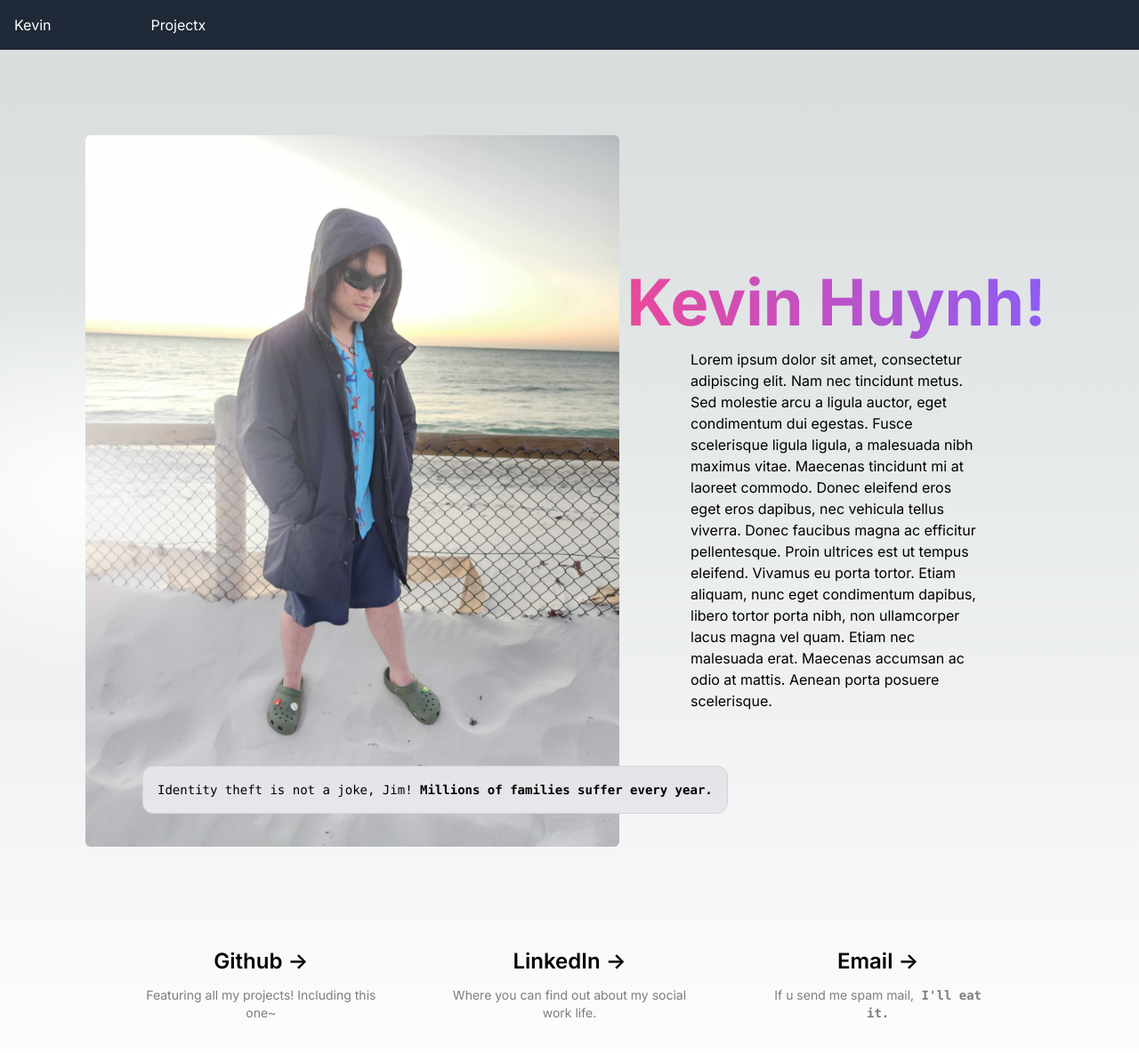
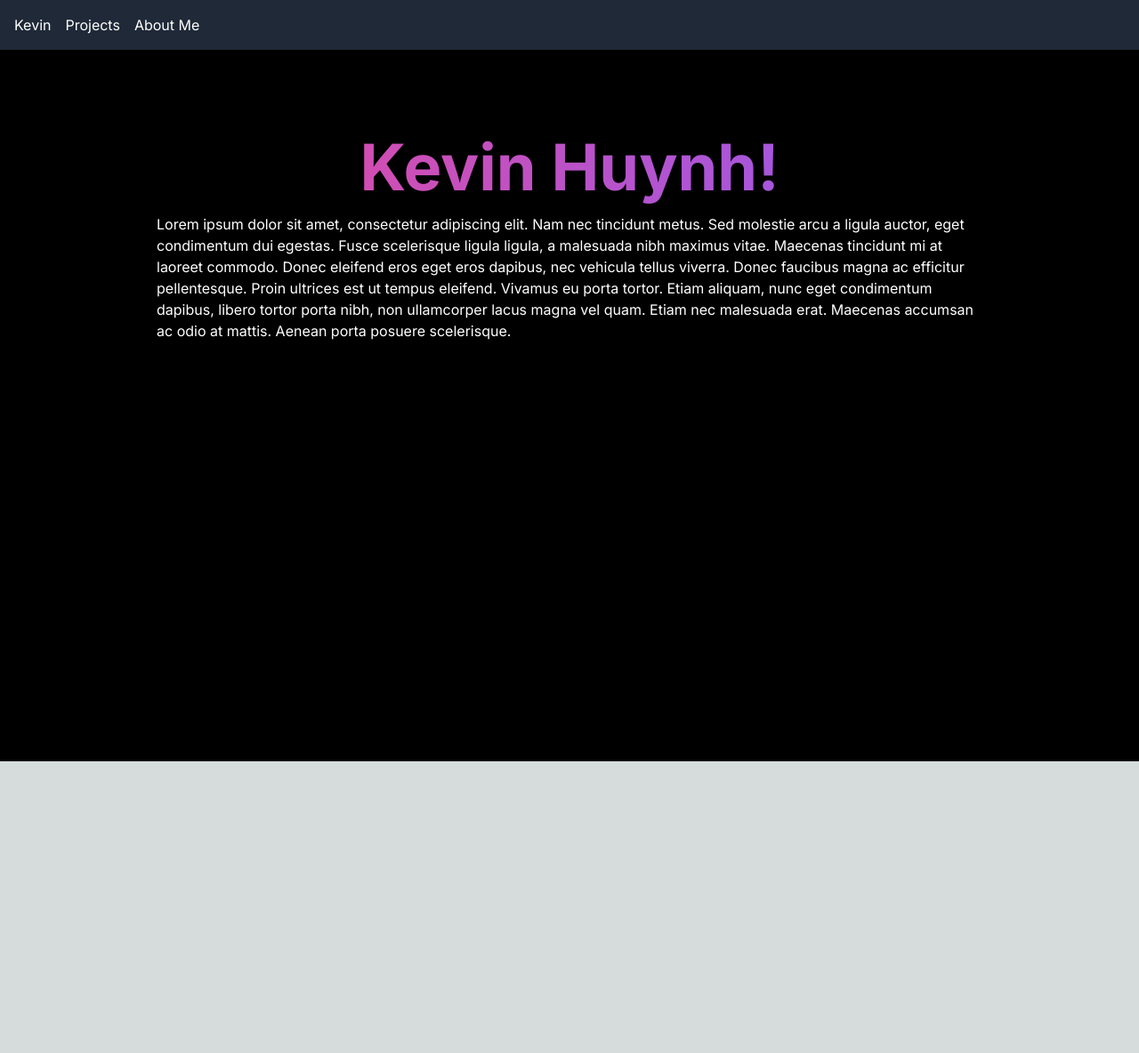
Before and after one commit to kevin-whowin/personal-website, a Next.js app in the folder personal-website/: page / in a window 1280 px wide. Shown: the top 1184 px of the page at 89% size. After the commit the page ends 856 px from the top, so only its background shows below. Built offline with nearby package versions, Linux system fonts and the light colour scheme.

Commit message:
Changed page layouts

```diff
--- /dev/null
+++ b/personal-website/src/app/aboutme/page.tsx
@@ -0,0 +1,78 @@
+import Image from 'next/image';
+import kevinImage from './kevin.jpg';
+
+export default function Home() {
+  return (
+    <main className="flex min-h-screen flex-col items-center justify-between bg-cover p-24">
+
+      <div className="relative z-[-1] flex place-items-center before:absolute before:h-[300px] before:w-full before:-translate-x-1/2 before:rounded-full before:bg-gradient-radial before:from-white before:to-transparent before:blur-2xl before:content-[''] after:absolute after:-z-20 after:h-[180px] after:w-full after:translate-x-1/3 after:bg-gradient-conic after:from-sky-200 after:via-blue-200 after:blur-2xl after:content-[''] before:dark:bg-gradient-to-br before:dark:from-transparent before:dark:to-blue-700 before:dark:opacity-10 after:dark:from-sky-900 after:dark:via-[#0141ff] after:dark:opacity-40 sm:before:w-[480px] sm:after:w-[240px] before:lg:h-[360px]">
+        <Image src={kevinImage} alt="Kevin Huynh" className="rounded-md" width={600} height={192} />
+        <div className=" pl-16 pt-96 mt-72 absolute inset-0 z-10 w-full max-w-5xl items-center font-mono text-sm lg:flex">
+        <p className="fixed left-0 top-0 flex w-full justify-center border-b border-gray-300 bg-gradient-to-b from-zinc-200 pb-6 pt-8 backdrop-blur-2xl dark:border-neutral-800 dark:bg-zinc-800/30 dark:from-inherit lg:static lg:w-auto lg:rounded-xl lg:border lg:bg-gray-200 lg:p-4 lg:dark:bg-zinc-800/30">
+          Identity theft is not a joke, Jim!&nbsp;
+          <code className="font-mono font-bold">Millions of families suffer every year.</code>
+        </p>
+      </div>
+
+        <div>
+          <h1 className=" pb-4 text-6xl font-bold text-center text-transparent bg-clip-text bg-gradient-to-r from-pink-500 to-violet-500 sm:text-7xl sm:dark:from-sky-900 sm:dark:to-blue-900">
+            Kevin Huynh!
+          </h1>
+          <div className="flex flex-col space-y-8 mx-20 ">
+            Lorem ipsum dolor sit amet, consectetur adipiscing elit. Nam nec tincidunt metus. Sed molestie arcu a ligula auctor, eget condimentum dui egestas. Fusce scelerisque ligula ligula, a malesuada nibh maximus vitae. Maecenas tincidunt mi at laoreet commodo. Donec eleifend eros eget eros dapibus, nec vehicula tellus viverra. Donec faucibus magna ac efficitur pellentesque. Proin ultrices est ut tempus eleifend. Vivamus eu porta tortor. Etiam aliquam, nunc eget condimentum dapibus, libero tortor porta nibh, non ullamcorper lacus magna vel quam. Etiam nec malesuada erat. Maecenas accumsan ac odio at mattis. Aenean porta posuere scelerisque.
+          </div>
+        </div>
+      </div>
+
+      <div className="pt-24 mb-32 grid place-items-center text-center lg:mb-0 lg:w-full lg:max-w-5xl lg:grid-cols-3 gap-4">
+        <a href="https://github.com/kevin-whowin"
+          className="group rounded-lg border border-transparent px-5 py-4 transition-colors hover:border-gray-300 hover:bg-gray-100 hover:dark:border-neutral-700 hover:dark:bg-neutral-800/30"
+          target="_blank"
+          rel="noopener noreferrer"
+        >
+          <h2 className="mb-3 text-2xl font-semibold">
+            Github{" "}
+            <span className="inline-block transition-transform group-hover:translate-x-1 motion-reduce:transform-none">
+              -&gt;
+            </span>
+          </h2>
+          <p className="m-0 max-w-[30ch] text-sm opacity-50">
+            Featuring all my projects! Including this one~
+          </p>
+        </a>
+
+        <a href="https://www.linkedin.com/in/kevin-huynh-a6269a258"
+          className="group rounded-lg border border-transparent px-5 py-4 transition-colors hover:border-gray-300 hover:bg-gray-100 hover:dark:border-neutral-700 hover:dark:bg-neutral-800/30"
+          target="_blank"
+          rel="noopener noreferrer"
+        >
+          <h2 className="mb-3 text-2xl font-semibold">
+            LinkedIn{" "}
+            <span className="inline-block transition-transform group-hover:translate-x-1 motion-reduce:transform-none">
+              -&gt;
+            </span>
+          </h2>
+          <p className="m-0 max-w-[30ch] text-sm opacity-50">
+            Where you can find out about my social work life.
+          </p>
+        </a>
+        <a
+          className="group rounded-lg border border-transparent px-5 py-4 transition-colors hover:border-gray-300 hover:bg-gray-100 hover:dark:border-neutral-700 hover:dark:bg-neutral-800/30"
+          target="_blank"
+          rel="noopener noreferrer"
+        >
+          <h2 className="mb-3 text-2xl font-semibold">
+            Email{" "}
+            <span className="inline-block transition-transform group-hover:translate-x-1 motion-reduce:transform-none">
+              -&gt;
+            </span>
+          </h2>
+          <p className="m-0 max-w-[30ch] text-sm opacity-50">
+            If u send me spam mail,
+            <code className="font-mono font-bold"> I'll eat it.</code>
+          </p>
+        </a>
+      </div>
+    </main>
+  );
+}
--- a/personal-website/src/app/layout.tsx
+++ b/personal-website/src/app/layout.tsx
@@ -1,4 +1,4 @@
-import Navbar from './components/navbar';
+import Navbar from '../components/navbar';
 import type { Metadata } from "next";
 import { Inter } from "next/font/google";
 import "./globals.css";
--- a/personal-website/src/app/page.tsx
+++ b/personal-website/src/app/page.tsx
@@ -1,78 +1,14 @@
-import Image from 'next/image';
-import kevinImage from './kevin.jpg';
-
 export default function Home() {
   return (
-    <main className="flex min-h-screen flex-col items-center justify-between bg-cover p-24">
-
-      <div className="relative z-[-1] flex place-items-center before:absolute before:h-[300px] before:w-full before:-translate-x-1/2 before:rounded-full before:bg-gradient-radial before:from-white before:to-transparent before:blur-2xl before:content-[''] after:absolute after:-z-20 after:h-[180px] after:w-full after:translate-x-1/3 after:bg-gradient-conic after:from-sky-200 after:via-blue-200 after:blur-2xl after:content-[''] before:dark:bg-gradient-to-br before:dark:from-transparent before:dark:to-blue-700 before:dark:opacity-10 after:dark:from-sky-900 after:dark:via-[#0141ff] after:dark:opacity-40 sm:before:w-[480px] sm:after:w-[240px] before:lg:h-[360px]">
-        <Image src={kevinImage} alt="Kevin Huynh" className="rounded-md" width={600} height={192} />
-        <div className=" pl-16 pt-96 mt-72 absolute inset-0 z-10 w-full max-w-5xl items-center font-mono text-sm lg:flex">
-        <p className="fixed left-0 top-0 flex w-full justify-center border-b border-gray-300 bg-gradient-to-b from-zinc-200 pb-6 pt-8 backdrop-blur-2xl dark:border-neutral-800 dark:bg-zinc-800/30 dark:from-inherit lg:static lg:w-auto lg:rounded-xl lg:border lg:bg-gray-200 lg:p-4 lg:dark:bg-zinc-800/30">
-          Identity theft is not a joke, Jim!&nbsp;
-          <code className="font-mono font-bold">Millions of families suffer every year.</code>
-        </p>
-      </div>
-
+    <main className=" bg-black flex min-h-screen flex-col items-center justify-between bg-cover p-24">
         <div>
           <h1 className=" pb-4 text-6xl font-bold text-center text-transparent bg-clip-text bg-gradient-to-r from-pink-500 to-violet-500 sm:text-7xl sm:dark:from-sky-900 sm:dark:to-blue-900">
             Kevin Huynh!
           </h1>
-          <div className="flex flex-col space-y-8 mx-20 ">
+          <div className="flex text-white flex-col space-y-8 mx-20 ">
             Lorem ipsum dolor sit amet, consectetur adipiscing elit. Nam nec tincidunt metus. Sed molestie arcu a ligula auctor, eget condimentum dui egestas. Fusce scelerisque ligula ligula, a malesuada nibh maximus vitae. Maecenas tincidunt mi at laoreet commodo. Donec eleifend eros eget eros dapibus, nec vehicula tellus viverra. Donec faucibus magna ac efficitur pellentesque. Proin ultrices est ut tempus eleifend. Vivamus eu porta tortor. Etiam aliquam, nunc eget condimentum dapibus, libero tortor porta nibh, non ullamcorper lacus magna vel quam. Etiam nec malesuada erat. Maecenas accumsan ac odio at mattis. Aenean porta posuere scelerisque.
           </div>
         </div>
-      </div>
-
-      <div className="pt-24 mb-32 grid place-items-center text-center lg:mb-0 lg:w-full lg:max-w-5xl lg:grid-cols-3 gap-4">
-        <a href="https://github.com/kevin-whowin"
-          className="group rounded-lg border border-transparent px-5 py-4 transition-colors hover:border-gray-300 hover:bg-gray-100 hover:dark:border-neutral-700 hover:dark:bg-neutral-800/30"
-          target="_blank"
-          rel="noopener noreferrer"
-        >
-          <h2 className="mb-3 text-2xl font-semibold">
-            Github{" "}
-            <span className="inline-block transition-transform group-hover:translate-x-1 motion-reduce:transform-none">
-              -&gt;
-            </span>
-          </h2>
-          <p className="m-0 max-w-[30ch] text-sm opacity-50">
-            Featuring all my projects! Including this one~
-          </p>
-        </a>
-
-        <a href="https://www.linkedin.com/in/kevin-huynh-a6269a258"
-          className="group rounded-lg border border-transparent px-5 py-4 transition-colors hover:border-gray-300 hover:bg-gray-100 hover:dark:border-neutral-700 hover:dark:bg-neutral-800/30"
-          target="_blank"
-          rel="noopener noreferrer"
-        >
-          <h2 className="mb-3 text-2xl font-semibold">
-            LinkedIn{" "}
-            <span className="inline-block transition-transform group-hover:translate-x-1 motion-reduce:transform-none">
-              -&gt;
-            </span>
-          </h2>
-          <p className="m-0 max-w-[30ch] text-sm opacity-50">
-            Where you can find out about my social work life.
-          </p>
-        </a>
-        <a
-          className="group rounded-lg border border-transparent px-5 py-4 transition-colors hover:border-gray-300 hover:bg-gray-100 hover:dark:border-neutral-700 hover:dark:bg-neutral-800/30"
-          target="_blank"
-          rel="noopener noreferrer"
-        >
-          <h2 className="mb-3 text-2xl font-semibold">
-            Email{" "}
-            <span className="inline-block transition-transform group-hover:translate-x-1 motion-reduce:transform-none">
-              -&gt;
-            </span>
-          </h2>
-          <p className="m-0 max-w-[30ch] text-sm opacity-50">
-            If u send me spam mail,
-            <code className="font-mono font-bold"> I'll eat it.</code>
-          </p>
-        </a>
-      </div>
     </main>
   );
 }
--- /dev/null
+++ b/personal-website/src/app/util/mouse.tsx
@@ -0,0 +1,27 @@
+import { useEffect, useState } from "react";
+
+interface MousePosition {
+	x: number;
+	y: number;
+}
+
+export function useMousePosition(): MousePosition {
+	const [mousePosition, setMousePosition] = useState<MousePosition>({
+		x: 0,
+		y: 0,
+	});
+
+	useEffect(() => {
+		const handleMouseMove = (event: MouseEvent) => {
+			setMousePosition({ x: event.clientX, y: event.clientY });
+		};
+
+		window.addEventListener("mousemove", handleMouseMove);
+
+		return () => {
+			window.removeEventListener("mousemove", handleMouseMove);
+		};
+	}, []);
+
+	return mousePosition;
+}
--- a/personal-website/src/app/components/navbar.tsx
+++ b/personal-website/src/components/navbar.tsx
@@ -11,13 +11,13 @@ const Navbar = () => {
         <button type="button" onClick={() => router.push('/')}>
           Kevin
         </button>
-        <div>
-          <Link href="/projects" className="">
-            <p className="inset-y-0 left-0 pl-24">
-              Projectx
-            </p>
-          </Link>
-        </div>
+        <button type="button" onClick={() => router.push('/projects')}>
+         Projects
+        </button>
+        <button type="button" onClick={() => router.push('/aboutme')}>
+          About Me
+        </button>
+
     </div>
     </nav>
   );
```
Also changed, not shown: personal-website/src/app/aboutme/kevin.jpg (renamed from personal-website/src/app/kevin.jpg).
